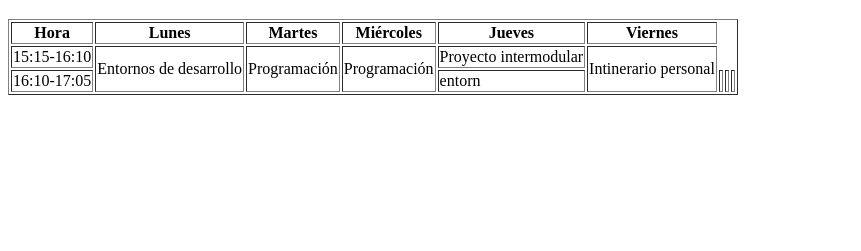
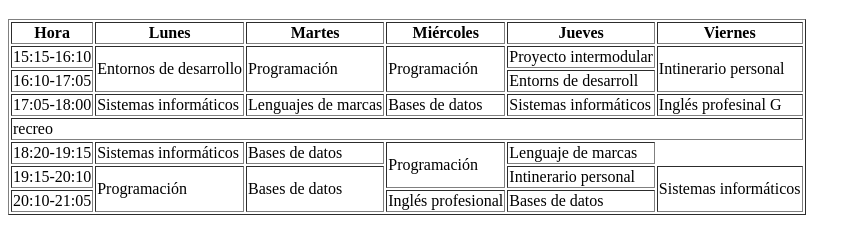
Before and after one commit to mireya-sp/HTML, a plain HTML site: page horario.html in a window 1280 px wide. Shown: the part 61-312 px from the top of the page, without its empty margins (0-861 px from the left). Drawn offline with Linux system fonts and the light colour scheme.

Commit message:
Update horario.html

```diff
--- a/horario.html
+++ b/horario.html
@@ -26,11 +26,38 @@
           </tr>
           <tr>
               <td>16:10-17:05</td>
-              <td>entorn</td>
-              <td></td>
-              <td></td>
-              <td></td>
+              <td>Entorns de desarroll</td>
           </tr>
+            <tr>
+                <td>17:05-18:00</td>
+                <td>Sistemas informáticos</td>
+                <td>Lenguajes de marcas</td>
+                <td>Bases de datos</td>
+                <td>Sistemas informáticos</td>
+                <td>Inglés profesinal G</td>
+            </tr>
+            <tr>
+                <td colspan="6">recreo</td>
+            </tr>
+            <tr>
+                <td>18:20-19:15</td>
+                <td>Sistemas informáticos</td>
+                <td>Bases de datos</td>
+                <td rowspan="2">Programación</td>
+                <td>Lenguaje de marcas</td>
+            </tr>
+            <tr>
+                <td>19:15-20:10</td>
+                <td rowspan="2">Programación</td>
+                <td rowspan="2">Bases de datos</td>
+                <td>Intinerario personal</td>
+                <td rowspan="2">Sistemas informáticos</td>
+            </tr>
+            <tr>
+                <td>20:10-21:05</td>
+                <td>Inglés profesional</td>
+                <td>Bases de datos</td>
+            </tr>
         </tbody>
     </table>
 
```
